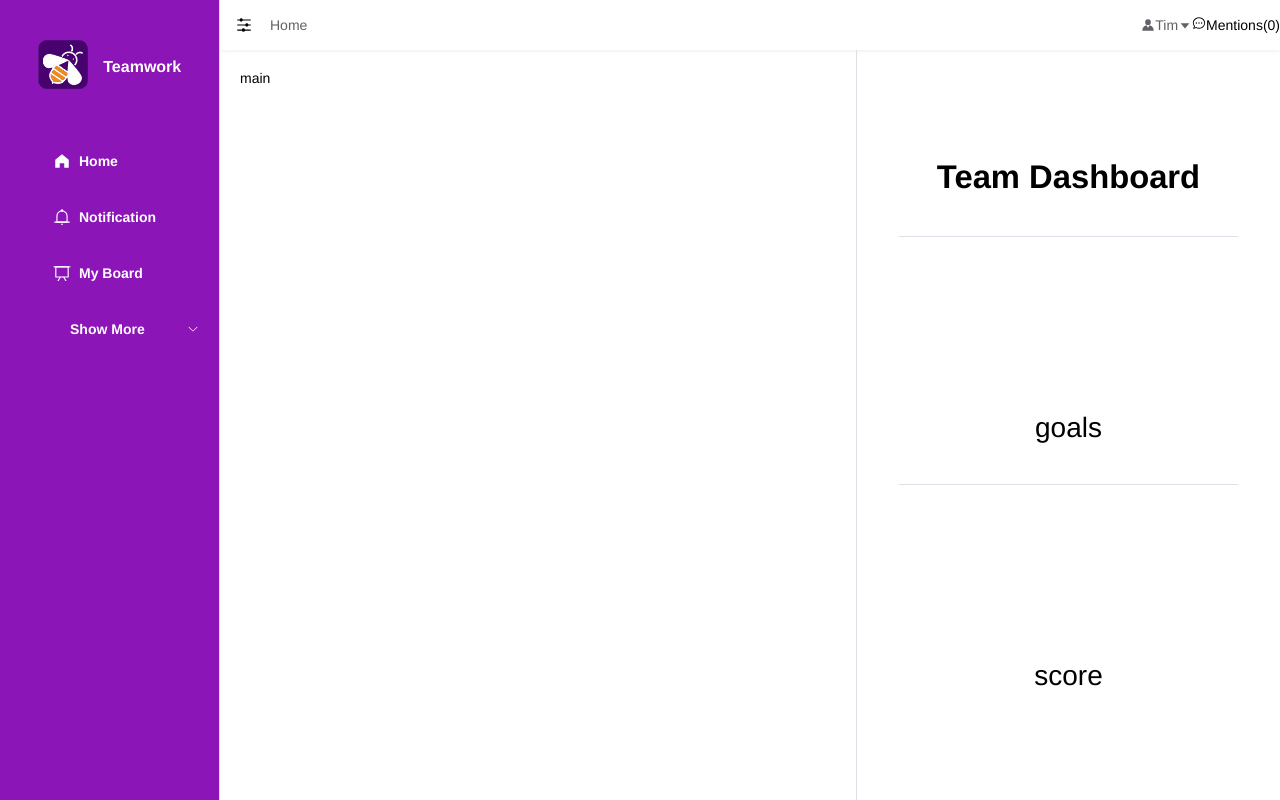
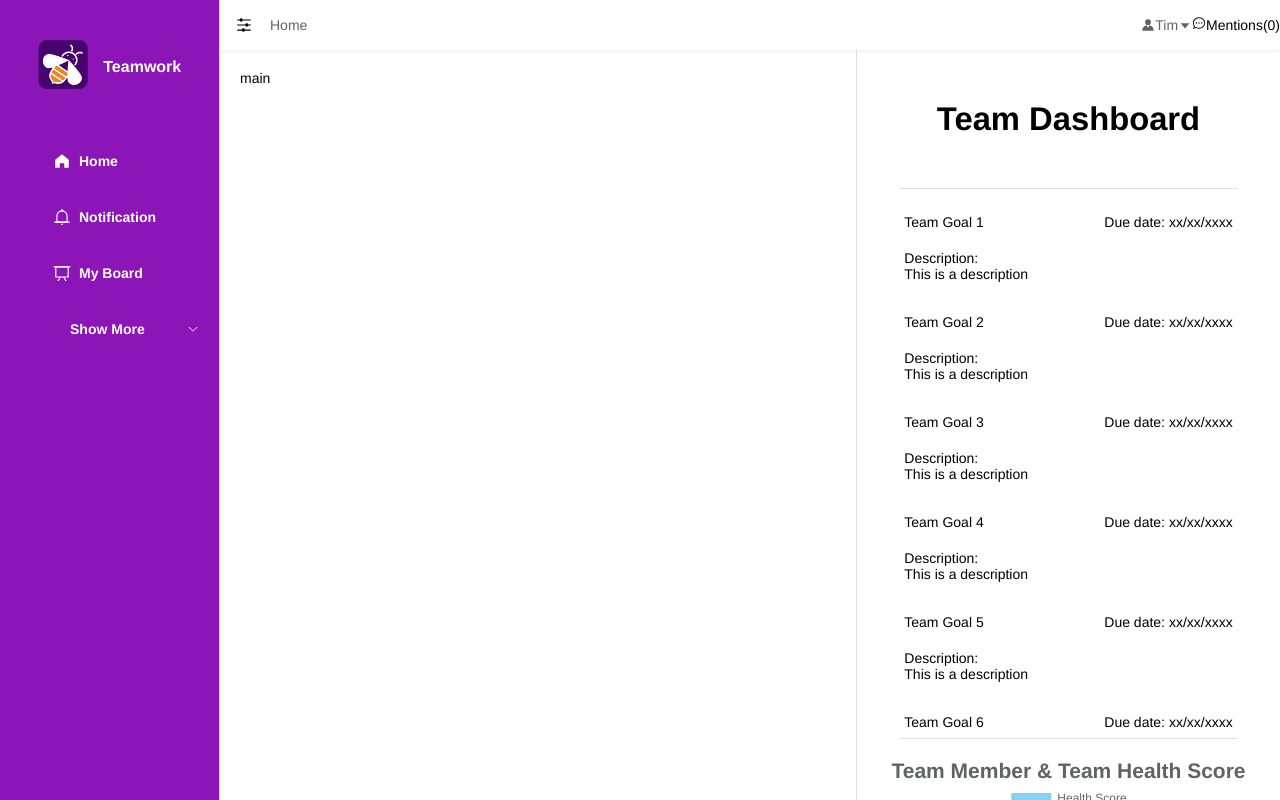
Before and after one commit to zihao-xia/deco7381, a Vue app: page / in a window 1280 px wide. Shown: the top 800 px of the page. Built offline with nearby package versions, Linux system fonts and the light colour scheme.

Commit message:
added dashboard contents

```diff
--- a/package.json
+++ b/package.json
@@ -10,12 +10,14 @@
   "dependencies": {
     "@element-plus/icons-vue": "^2.0.9",
     "axios": "^0.27.2",
+    "chart.js": "^3.9.1",
     "cors": "^2.8.5",
     "element-plus": "^2.2.14",
     "express": "^4.18.1",
     "mysql": "^2.18.1",
     "node-sass": "^7.0.1",
     "vue": "^3.2.37",
+    "vue-chartjs": "^4.1.2",
     "vue-router": "^4.1.3",
     "vuex": "^4.0.2"
   },
--- a/src/layout/components/Dashboard.vue
+++ b/src/layout/components/Dashboard.vue
@@ -1,35 +1,101 @@
 <template>
-    <div class="dashboard">
-        <div>
+    <div id="dashboard">
+        <div id="title">
             <h1>Team Dashboard</h1>
         </div>
-        <div>goals</div>
-        <div>score</div>
+        <div id="goals">
+            <ul id="goal-list">
+                <li v-for="goal in goals" :key="goal" class="goal">
+                    <div class="goal-title">
+                        <span class="goal-name">{{ goal.name }}</span>
+                        <span class="goal-due">Due date: {{ goal.due }}</span>
+                    </div>
+                    <div class="goal-description">Description:
+                        <div>{{ goal.description }}</div>
+                    </div>
+                </li>
+            </ul>
+        </div>
+        <div id="score">
+            <el-link id="score-title" :underline="false" href="#">Team Member & Team Health Score</el-link>
+            <HealthScoreChart />
+        </div>
     </div>
 </template>
 
 <script>
+import HealthScoreChart from './HealthScoreChart.vue'
+
 export default {
-  name: 'Dashboard'
+  name: 'Dashboard',
+  components: {
+      HealthScoreChart
+  },
+  data() {
+      return {
+          goals: [{name: 'Team Goal 1', due: 'xx/xx/xxxx', description: 'This is a description'},
+          {name: 'Team Goal 2', due: 'xx/xx/xxxx', description: 'This is a description'},
+          {name: 'Team Goal 3', due: 'xx/xx/xxxx', description: 'This is a description'},
+          {name: 'Team Goal 4', due: 'xx/xx/xxxx', description: 'This is a description'},
+          {name: 'Team Goal 5', due: 'xx/xx/xxxx', description: 'This is a description'},
+          {name: 'Team Goal 6', due: 'xx/xx/xxxx', description: 'This is a description'}]
+      }
+  }
+
 }
 </script>
 
-<style lang="scss" scoped>
-.dashboard {
+<style scoped>
+#dashboard {
     width: 40%;
     border-left: 1px solid var(--el-border-color);
     display: flex;
     flex-direction: column;
-    justify-content: space-around;
+    justify-content: start;
     align-items: center;
-    div {
+}
+
+#title, #goals {
     width: 80%;
+}
+
+#title, #score {
     text-align: center;
+}
+
+#title {
     font-size: 2em;
-        padding: 40px 0;
+    padding: 50px 0 50px;
 }
-    div:nth-child(1), div:nth-child(2) {
+
+#goals, #score {
+        padding-top: 20px;
+        height: 550px;
+}
+
+#title, #goals {
     border-bottom: 1px solid var(--el-border-color);
 }
+
+#goal-list {
+    height: 520px;
+    overflow-y: scroll;
+}
+
+.goal {
+    list-style: none;
+    height: 100px;
+    padding: 5px;
+}
+
+.goal-title {
+    display: flex;
+    justify-content: space-between;
+    margin-bottom: 20px;
+}
+
+#score-title {
+    font-size: 1.5em;
+    font-weight: bold;
 }
 </style>
--- /dev/null
+++ b/src/layout/components/HealthScoreChart.vue
@@ -0,0 +1,29 @@
+<template>
+    <Bar :chart-data="chartData" />
+</template>
+
+<script>
+import { Bar } from 'vue-chartjs'
+import { Chart as ChartJS, Title, Tooltip, Legend, BarElement, CategoryScale, LinearScale } from 'chart.js'
+
+ChartJS.register(Title, Tooltip, Legend, BarElement, CategoryScale, LinearScale)
+
+export default {
+  name: 'HealthScoreChart',
+  components: { Bar },
+  data() {
+    return {
+      chartData: {
+        labels: ['Team', 'Team Member 1', 'Team Member 2', 'Team Member 3', 'Team Member 4'],
+        datasets: [
+          {
+            label: 'Health Score',
+            backgroundColor: '#82D1F6',
+            data: [90, 100, 75, 80, 60]
+          }
+        ]
+      }
+    }
+  }
+}
+</script>
```
Also changed, not shown: 1 other file (tests, documents, lock files or other folders). Lines whose indentation alone changed are shown as unchanged.
